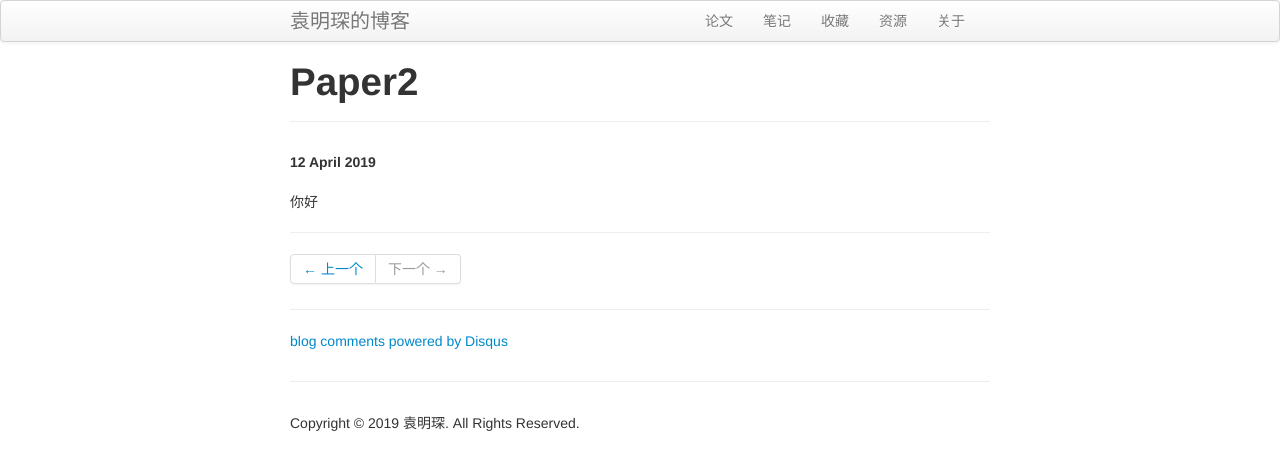
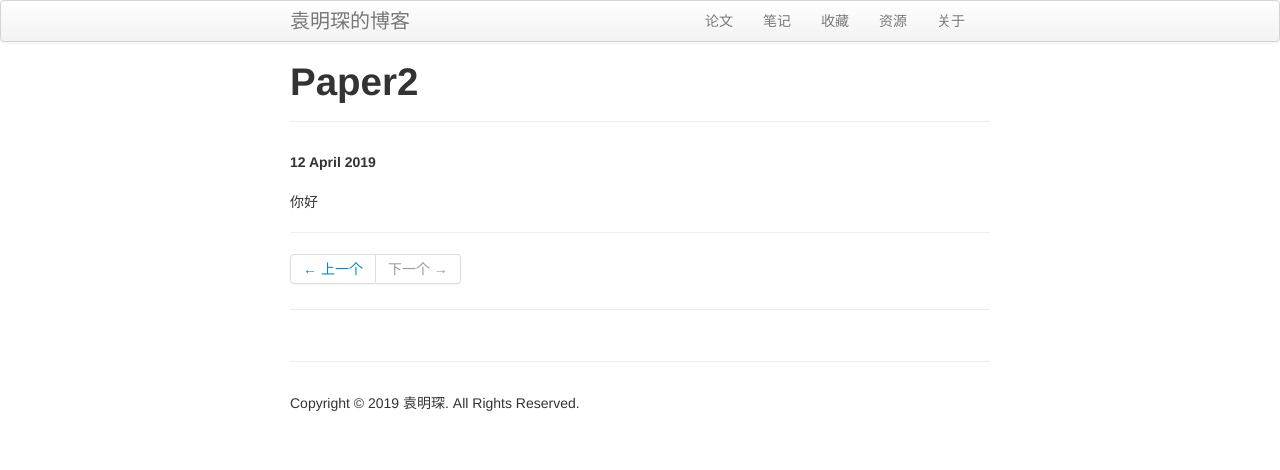
Before and after one commit to yuanmingchen/yuanmingchen.github.io, a Jekyll site: the page built from _paper/paper2.md, in a window 1280 px wide. Shown: the top 470 px of the page. Built offline with Jekyll 4.4.1, drawn with Linux system fonts in a browser that asks for light colours; comment, search, counter and statistics services are not loaded.

Commit message:
添加评论系统gitment

```diff
--- a/_includes/themes/twitter/post.html
+++ b/_includes/themes/twitter/post.html
@@ -58,6 +58,6 @@ var gitment = new Gitment({
 });
 gitment.render('gitmentContainer');
 </script>
-    {% include JB/comments %}
+    <!--{% include JB/comments %} -->
   </div>
 </div>
```
